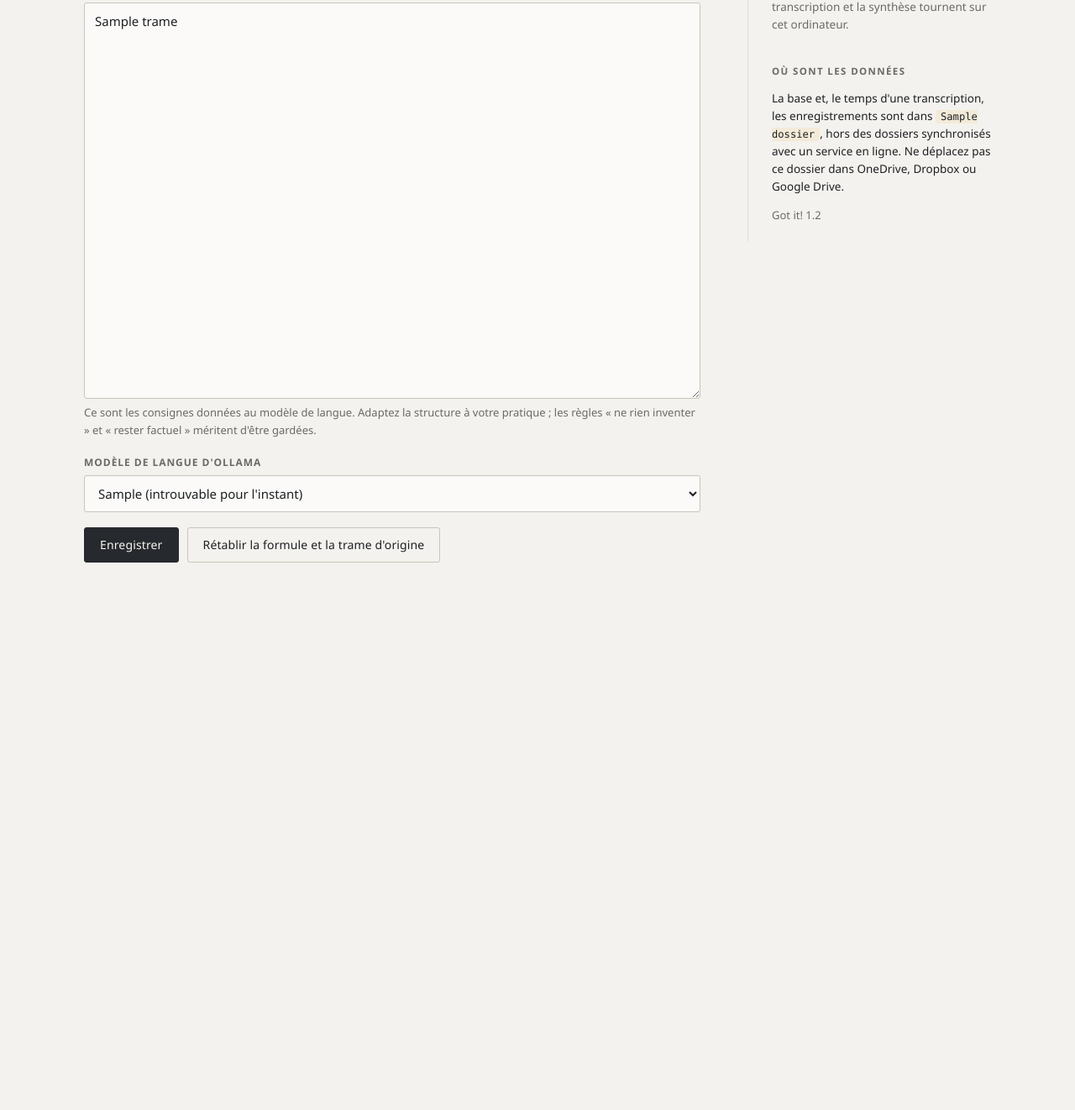
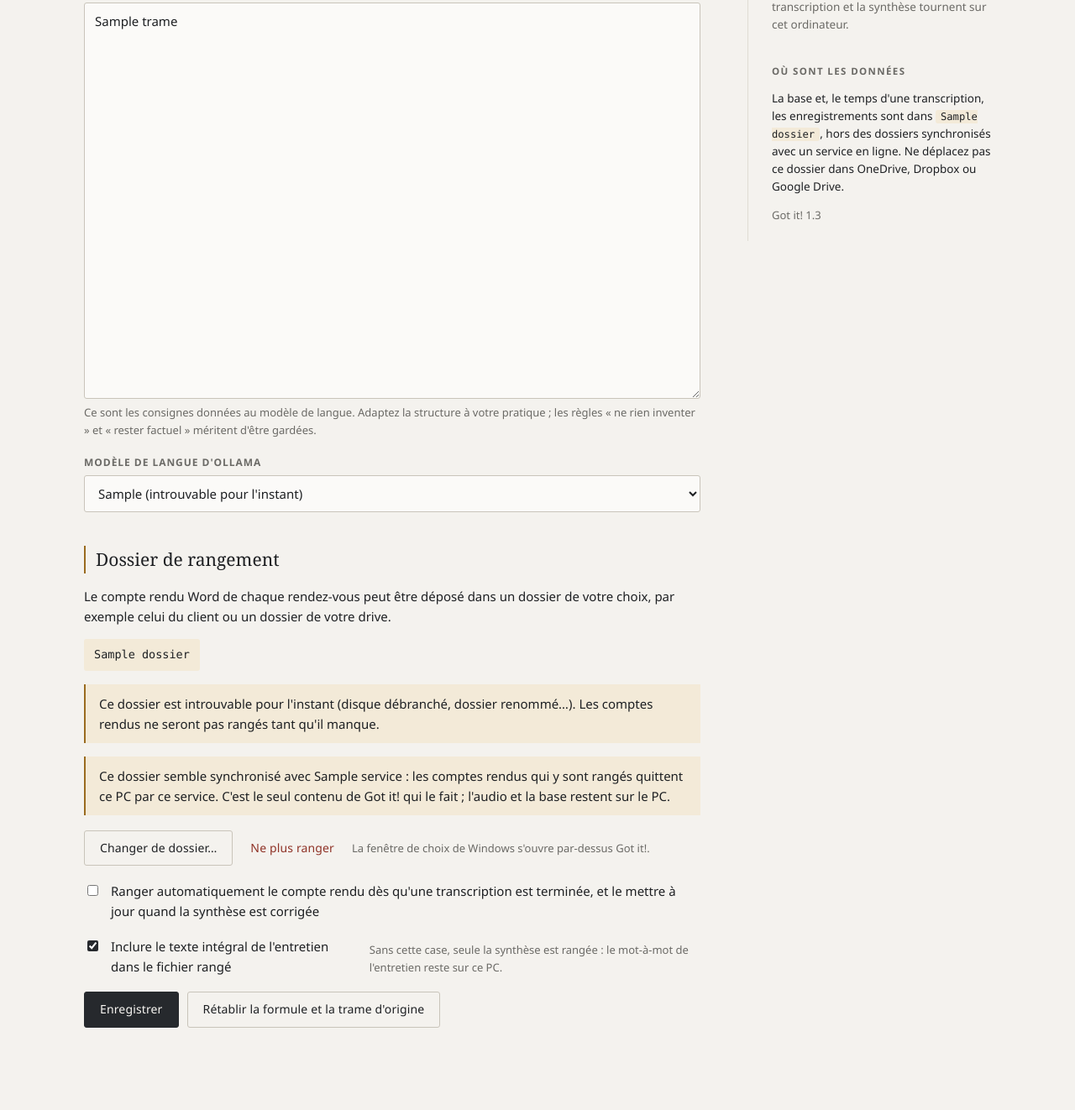
Before and after one commit to fanny-ctrl/got-it, a FastAPI app: template transcripteur/templates/reglages.html in a window 1280 px wide. Shown: the part 475-1797 px from the top of the page at 84% size. Before the commit the page ends 1145 px from the top, so only its background shows below. Run offline with FastAPI, Linux system fonts and the light colour scheme; the template is opened without the code that fills it: most values are stand-ins (such as "Sample title", 1, 10 or a date in 2020).

Commit message:
Dossier de rangement des comptes rendus Word, version 1.3
- réglages : choix d'un dossier (fenêtre de Windows) où déposer le compte rendu Word,
  automatiquement à la fin d'une transcription et après une correction, ou à la demande ;
- synthèse seule par défaut, texte intégral sur option ; avertissement si le dossier
  dépend d'un service de synchronisation ;
- nom de fichier lisible (date et titre), commun au téléchargement et au rangement.

Co-Authored-By: Claude Fable 5.2 <noreply@anthropic.com>

```diff
--- a/transcripteur/__init__.py
+++ b/transcripteur/__init__.py
@@ -1,3 +1,3 @@
 """Got it! : enregistrer, transcrire et résumer un rendez-vous sans rien envoyer hors du PC."""
 
-VERSION = "1.2"
+VERSION = "1.3"
--- a/transcripteur/app.py
+++ b/transcripteur/app.py
@@ -13,6 +13,8 @@ Routes :
   POST /t/{id}/effacer-texte      efface le texte intégral (minimisation) ; la synthèse reste
   POST /t/{id}/supprimer          supprime la transcription, sa synthèse et son journal
   GET  /t/{id}/word               la synthèse en Word (?texte=1 : avec le texte intégral)
+  POST /t/{id}/ranger             dépose le compte rendu Word dans le dossier de rangement
+  POST /reglages/dossier          choisit (fenêtre de Windows) ou oublie le dossier de rangement
   GET  /api/t/{id}                état en JSON pour le suivi (chrono, niveaux, progression)
   GET  /reglages, POST /reglages  nom de l'avocat, formule d'information, trame de la synthèse, modèle Ollama
   GET  /api/version               pour que lancer.py reconnaisse un Got it! déjà ouvert
@@ -36,7 +38,7 @@ from fastapi.responses import HTMLResponse, PlainTextResponse, RedirectResponse,
 from fastapi.staticfiles import StaticFiles
 from fastapi.templating import Jinja2Templates
 
-from . import VERSION, audio, base, rendu, traitement
+from . import VERSION, audio, base, rangement, rendu, traitement
 
 RACINE = Path(__file__).parent
 
@@ -96,14 +98,7 @@ async def page_d_erreur(request: Request, erreur: HTTPException):
 
 # ---------------------------------------------------------------- utilitaires
 
-def date_fr(valeur: str, avec_heure: bool = False) -> str:
-    """'2026-11-16T14:03:22' → '16/11/2026', ou '16/11/2026 à 14 h 03'."""
-    if not valeur or len(valeur) < 10:
-        return ""
-    jour = f"{valeur[8:10]}/{valeur[5:7]}/{valeur[:4]}"
-    if avec_heure and len(valeur) >= 16:
-        jour += f" à {valeur[11:13]} h {valeur[14:16]}"
-    return jour
+date_fr = rangement.date_fr
 
 
 templates.env.filters["date_fr"] = date_fr
@@ -322,7 +317,10 @@ def fiche(request: Request, tid: int, message: str = "", corriger: int = 0):
     conn.close()
     enregistrement = _enregistrement
     actif = enregistrement is not None and enregistrement.transcription_id == tid
-    return rendre(request, "fiche.html", t=t, journal=journal, message=message, actif=actif,
+    conn = base.connexion()
+    choix = rangement.reglages(conn)
+    conn.close()
+    return rendre(request, "fiche.html", t=t, journal=journal, message=message, actif=actif, rangement=choix,
                   corriger=bool(corriger) and t["statut"] == "terminée",
                   ecoule=time.time() - enregistrement.debut if actif else 0)
 
@@ -407,7 +405,26 @@ async def corriger_synthese(request: Request, tid: int):
             raise HTTPException(400, "La transcription n'est pas terminée.")
         traitement.maj(conn, tid, synthese=champ(form, "synthese"))
         base.journaliser(conn, tid, "synthèse corrigée à la main")
+    conn = base.connexion()
+    try:
+        rangement.ranger_si_demande(conn, tid)      # le fichier rangé suit la correction
+    finally:
+        conn.close()
     return page(tid, "La synthèse corrigée est enregistrée.")
+
+
+@app.post("/t/{tid}/ranger")
+def ranger_compte_rendu(tid: int):
+    """Dépose le compte rendu Word dans le dossier de rangement choisi dans les réglages."""
+    conn = base.connexion()
+    try:
+        charger(conn, tid)
+        chemin = rangement.ranger(conn, tid)
+    except RuntimeError as erreur:
+        raise HTTPException(400, str(erreur)) from None
+    finally:
+        conn.close()
+    return page(tid, f"Le compte rendu est rangé : {chemin}")
 
 
 @app.post("/t/{tid}/effacer-texte")
@@ -445,14 +462,8 @@ def telecharger_word(tid: int, texte: int = 0):
     conn.close()
     if t["statut"] != "terminée":
         raise HTTPException(400, "La transcription n'est pas terminée.")
-    proprietes = [("Date", date_fr(t["cree_le"], True))]
-    proprietes += [(nom, valeur) for nom, valeur in (("Avocat", avocat), ("Client", t["client"]),
-                                                    ("Dossier", t["dossier"]),
-                                                    ("Participants", t["participants"])) if valeur]
-    if t["duree"]:
-        proprietes.append(("Durée", traitement.duree_lisible(t["duree"])))
-    contenu = rendu.en_word(t, proprietes, avec_texte=bool(texte))
-    nom = f"{t['cree_le'][:10]} {slug(t['titre'])}.docx"
+    contenu = rendu.en_word(t, rangement.proprietes(t, avocat), avec_texte=bool(texte))
+    nom = rangement.nom_fichier(t)
     return Response(contenu, media_type="application/vnd.openxmlformats-officedocument.wordprocessingml.document",
                     headers={"Content-Disposition": f"attachment; filename*=UTF-8''{quote(nom)}"})
 
@@ -496,9 +507,37 @@ def reglages(request: Request, message: str = ""):
                "trame": base.reglage(conn, "trame") or traitement.TRAME_DEFAUT,
                "modele_ollama": base.reglage(conn, "modele_ollama")}
     environnement = traitement.environnement(conn)
+    choix = rangement.reglages(conn)
     conn.close()
     return rendre(request, "reglages.html", valeurs=valeurs, environnement=environnement, message=message,
-                  dossier=str(base.DOSSIER))
+                  dossier=str(base.DOSSIER), rangement=choix)
+
+
+@app.post("/reglages/dossier")
+async def choisir_dossier_de_rangement(request: Request):
+    """Ouvre la fenêtre « Choisir un dossier » de Windows, ou oublie le dossier (bouton « Ne plus ranger »)."""
+    form = await request.form()
+    if form.get("oublier"):
+        with transaction() as conn:
+            base.regler(conn, "dossier_rangement", "")
+        message = "Les comptes rendus ne sont plus rangés dans un dossier."
+    else:
+        conn = base.connexion()
+        actuel = base.reglage(conn, "dossier_rangement")
+        conn.close()
+        choisi = rangement.choisir_dossier(actuel)
+        if not choisi:
+            message = "Aucun dossier choisi : rien n'a changé."
+        elif not Path(choisi).is_dir():
+            message = f"Ce dossier est introuvable : {choisi}"
+        else:
+            with transaction() as conn:
+                base.regler(conn, "dossier_rangement", choisi)
+                if not actuel:      # premier choix : rangement automatique, synthèse seule
+                    base.regler(conn, "rangement_auto", "1")
+                    base.regler(conn, "rangement_texte", "")
+            message = f"Les comptes rendus seront rangés dans : {choisi}"
+    return RedirectResponse(f"/reglages?{urlencode({'message': message})}#rangement", status_code=303)
 
 
 @app.post("/reglages")
@@ -513,5 +552,7 @@ async def enregistrer_reglages(request: Request):
         else:
             for cle in ("avocat", "information", "trame", "modele_ollama"):
                 base.regler(conn, cle, champ(form, cle))
+            for cle in ("rangement_auto", "rangement_texte"):
+                base.regler(conn, cle, "1" if form.get(cle) else "")
             message = "Les réglages sont enregistrés."
     return RedirectResponse(f"/reglages?{urlencode({'message': message})}", status_code=303)
--- a/transcripteur/static/style.css
+++ b/transcripteur/static/style.css
@@ -217,6 +217,8 @@ h3 {
 }
 .formulaire label.choix input { margin-top: 5px; accent-color: var(--ardoise); }
 .formulaire label.accord { font-weight: 600; }
+.formulaire label.choix > .discret { display: block; }
+.chemin code { display: inline-block; padding: 8px 12px; font-size: 13.5px; word-break: break-all; }
 .encadre {
   background: var(--feuille);
   border: 1px solid var(--filet);
--- a/transcripteur/templates/fiche.html
+++ b/transcripteur/templates/fiche.html
@@ -81,10 +81,16 @@
       {% if t.texte %}
       <a class="bouton" href="/t/{{ t.id }}/word?texte=1">Word avec le texte intégral</a>
       {% endif %}
+      {% if rangement.dossier and (t.synthese or (rangement.texte and t.texte)) %}
+      <form method="post" action="/t/{{ t.id }}/ranger"><button class="bouton" type="submit" title="{{ rangement.dossier }}">Ranger dans le dossier</button></form>
+      {% endif %}
       {% if t.texte and not t.synthese %}
       <form method="post" action="/t/{{ t.id }}/relancer"><button class="bouton" type="submit">Rédiger la synthèse</button></form>
       {% endif %}
     </div>
+    {% if not rangement.dossier %}
+    <p class="discret">Pour ranger automatiquement vos comptes rendus dans un dossier, choisissez-le dans les <a href="/reglages#rangement">réglages</a>.</p>
+    {% endif %}
 
     {% if corriger %}
     <h2>Corriger la synthèse</h2>
--- a/transcripteur/templates/reglages.html
+++ b/transcripteur/templates/reglages.html
@@ -28,6 +28,32 @@
       </select>
     </label>
 
+    <h2 id="rangement">Dossier de rangement</h2>
+    <p>Le compte rendu Word de chaque rendez-vous peut être déposé dans un dossier de votre choix, par exemple celui du client ou un dossier de votre drive.</p>
+    {% if rangement.dossier %}
+    <p class="chemin"><code>{{ rangement.dossier }}</code></p>
+    {% if not rangement.accessible %}
+    <p class="message">Ce dossier est introuvable pour l'instant (disque débranché, dossier renommé…). Les comptes rendus ne seront pas rangés tant qu'il manque.</p>
+    {% endif %}
+    {% if rangement.service %}
+    <p class="message">Ce dossier semble synchronisé avec {{ rangement.service }}&nbsp;: les comptes rendus qui y sont rangés quittent ce PC par ce service. C'est le seul contenu de Got it! qui le fait&nbsp;; l'audio et la base restent sur le PC.</p>
+    {% endif %}
+    {% else %}
+    <p class="vide">Aucun dossier choisi&nbsp;: les comptes rendus restent dans Got it!, à télécharger un par un.</p>
+    {% endif %}
+    <div class="actions">
+      <button class="bouton" type="submit" formaction="/reglages/dossier">{% if rangement.dossier %}Changer de dossier…{% else %}Choisir un dossier…{% endif %}</button>
+      {% if rangement.dossier %}<button class="bouton danger" type="submit" formaction="/reglages/dossier" name="oublier" value="1">Ne plus ranger</button>{% endif %}
+      <span class="discret">La fenêtre de choix de Windows s'ouvre par-dessus Got it!.</span>
+    </div>
+    {% if rangement.dossier %}
+    <label class="choix"><input type="checkbox" name="rangement_auto" value="1" {% if rangement.auto %}checked{% endif %}> Ranger automatiquement le compte rendu dès qu'une transcription est terminée, et le mettre à jour quand la synthèse est corrigée</label>
+    <label class="choix"><input type="checkbox" name="rangement_texte" value="1" {% if rangement.texte %}checked{% endif %}> Inclure le texte intégral de l'entretien dans le fichier rangé
+      <span class="discret">Sans cette case, seule la synthèse est rangée&nbsp;: le mot-à-mot de l'entretien reste sur ce PC.</span></label>
+    {% else %}
+    <input type="hidden" name="rangement_auto" value="1">
+    {% endif %}
+
     <div class="actions">
       <button class="bouton principal" type="submit">Enregistrer</button>
       <button class="bouton" type="submit" name="retablir" value="1" onclick="return confirm('Rétablir la formule d\'information et la trame d\'origine ?')">Rétablir la formule et la trame d'origine</button>
--- a/transcripteur/traitement.py
+++ b/transcripteur/traitement.py
@@ -326,6 +326,8 @@ def signaleur(conn, tid: int):
 def terminer(conn, tid: int, etape: str) -> None:
     maj(conn, tid, statut="terminée", progression=1.0, etape=etape, termine_le=base.maintenant())
     noter(conn, tid, etape)
+    from . import rangement
+    rangement.ranger_si_demande(conn, tid)
 
 
 def traiter(tid: int) -> None:
```
Also changed, not shown: transcripteur/rangement.py (added, +136 -0 lines), README.md.
